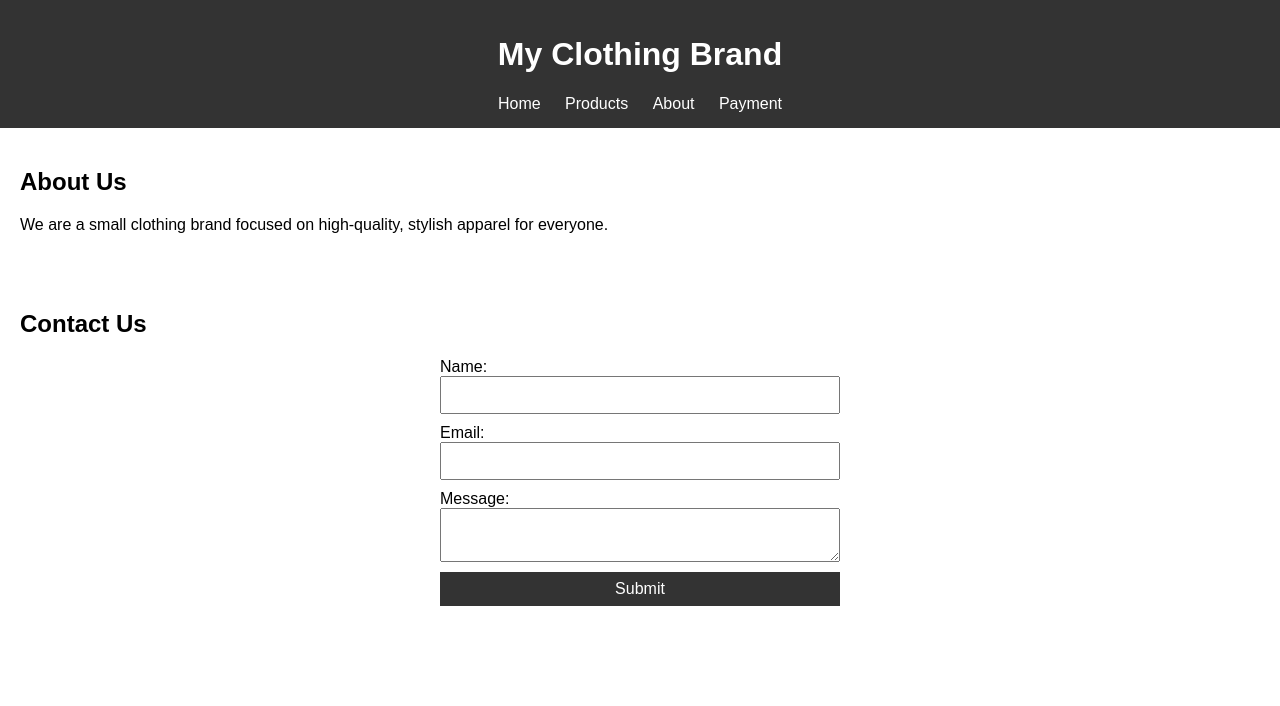
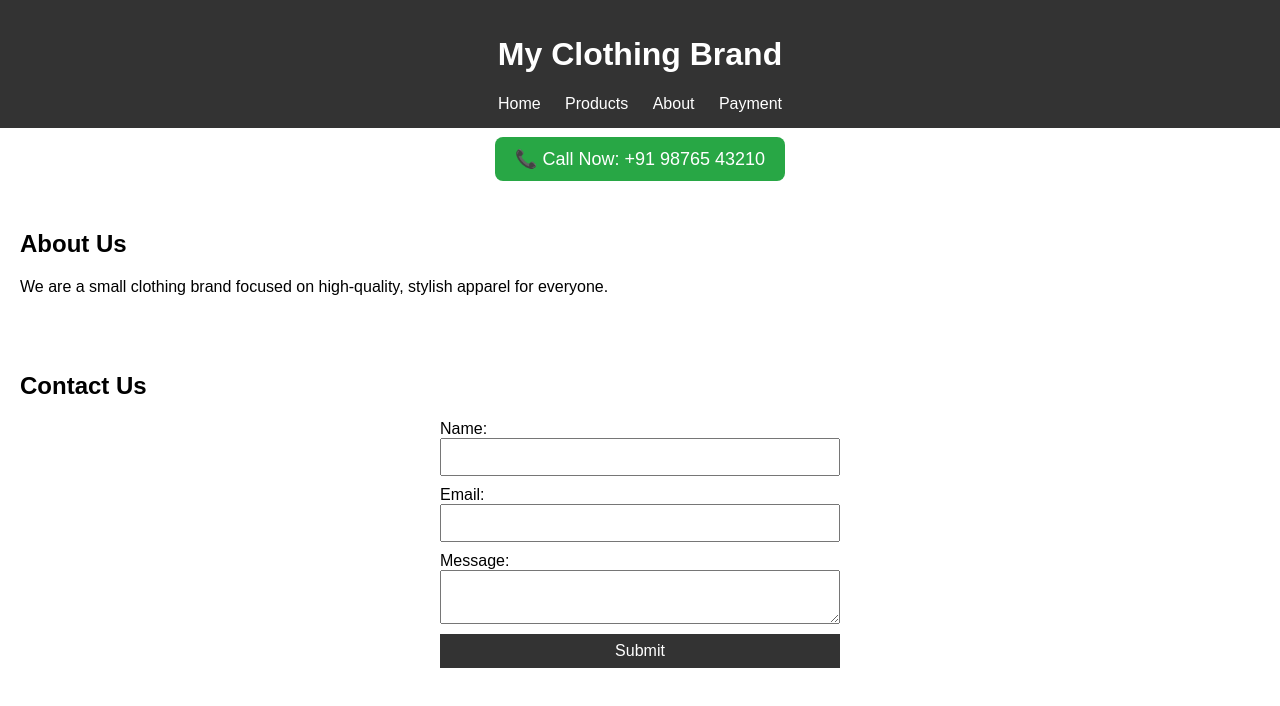
Before and after one commit to PARINITHATK/clothing-website, a plain HTML site: page about.html in a window 1280 px wide. Drawn offline with Linux system fonts and the light colour scheme.

Commit message:
Update about.html

```diff
--- a/about.html
+++ b/about.html
@@ -10,6 +10,7 @@
   gtag('js', new Date());
   gtag('config', 'G-HLRJ41TJF9');
 </script>
+
 <!-- Google Tag Manager -->
 <script>(function(w,d,s,l,i){w[l]=w[l]||[];w[l].push({'gtm.start':
 new Date().getTime(),event:'gtm.js'});var f=d.getElementsByTagName(s)[0],
@@ -17,16 +18,19 @@ j=d.createElement(s),dl=l!='dataLayer'?'&l='+l:'';j.async=true;j.src=
 'https://www.googletagmanager.com/gtm.js?id='+i+dl;f.parentNode.insertBefore(j,f);
 })(window,document,'script','dataLayer','GTM-NHWLM38B');</script>
 <!-- End Google Tag Manager -->
+
 <meta charset="UTF-8">
 <meta name="viewport" content="width=device-width, initial-scale=1.0">
 <title>About Us - Clothing Brand</title>
 <link rel="stylesheet" href="assets/css/style.css">
 </head>
+
 <body>
     <!-- Google Tag Manager (noscript) -->
 <noscript><iframe src="https://www.googletagmanager.com/ns.html?id=GTM-NHWLM38B"
 height="0" width="0" style="display:none;visibility:hidden"></iframe></noscript>
 <!-- End Google Tag Manager (noscript) -->
+
 <header>
     <h1>My Clothing Brand</h1>
     <nav>
@@ -36,6 +40,15 @@ height="0" width="0" style="display:none;visibility:hidden"></iframe></noscript>
         <a href="payment.html">Payment</a>
     </nav>
 </header>
+
+<!-- ⭐ Call Now Button added here -->
+<div style="text-align:center; margin:20px 0;">
+    <a href="tel:+919876543210"
+       style="background:#28a745; color:white; padding:12px 20px;
+              border-radius:8px; text-decoration:none; font-size:18px;">
+        📞 Call Now: +91 98765 43210
+    </a>
+</div>
 
 <section class="about-section">
     <h2>About Us</h2>
```
Lines whose indentation alone changed are shown as unchanged.
